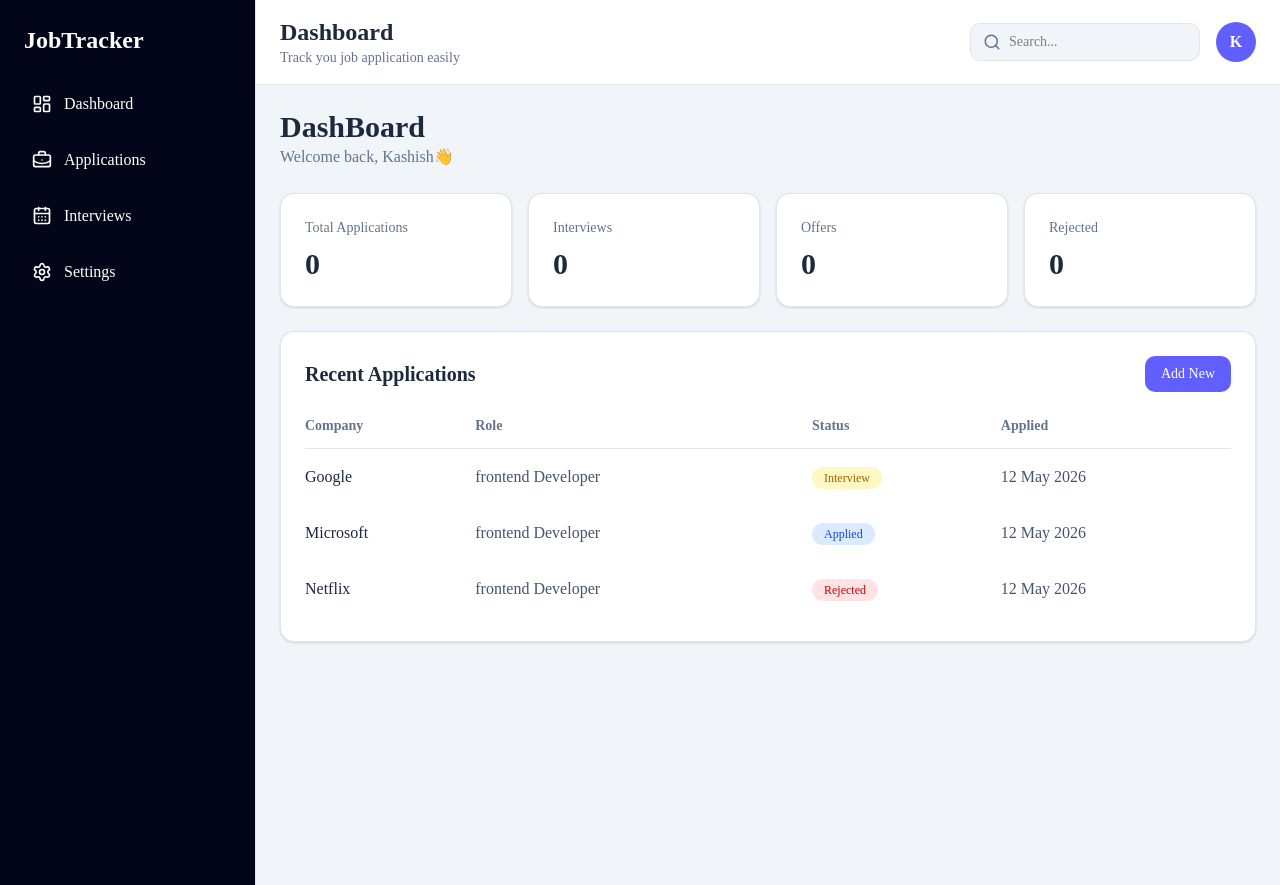
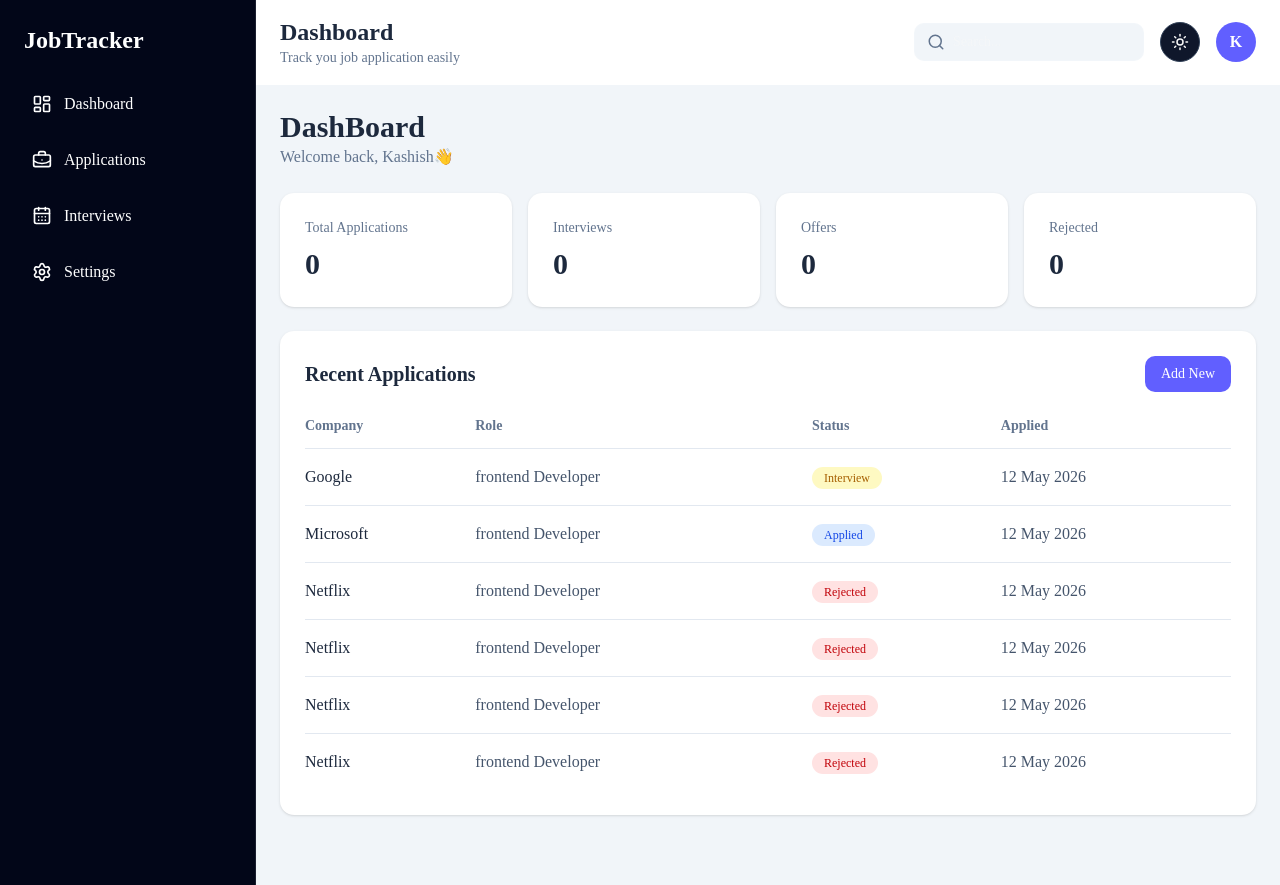
Before and after one commit to KashishGoyal905/job-application-tracker, a Next.js app: page / in a window 1280 px wide. Built offline with nearby package versions, Linux system fonts and the light colour scheme.

Commit message:
feat: implement dark mode theme toggle

```diff
--- a/package.json
+++ b/package.json
@@ -13,6 +13,7 @@
     "clsx": "^2.1.1",
     "lucide-react": "^1.16.0",
     "next": "16.2.6",
+    "next-themes": "^0.4.6",
     "radix-ui": "^1.4.3",
     "react": "19.2.4",
     "react-dom": "19.2.4",
--- a/src/app/layout.tsx
+++ b/src/app/layout.tsx
@@ -1,6 +1,7 @@
 import type { Metadata } from "next";
 import { Geist, Geist_Mono } from "next/font/google";
 import "./globals.css";
+import { ThemeProvider } from "@/components/providers/ThemeProvider";
 
 const geistSans = Geist({
   variable: "--font-geist-sans",
@@ -13,8 +14,8 @@ const geistMono = Geist_Mono({
 });
 
 export const metadata: Metadata = {
-  title: "Create Next App",
-  description: "Generated by create next app",
+  title: "Job Tracking Application",
+  description: "Job Tracking Application by KG",
 };
 
 export default function RootLayout({
@@ -27,7 +28,9 @@ export default function RootLayout({
       lang="en"
       className={`${geistSans.variable} ${geistMono.variable} h-full antialiased`}
     >
-      <body className="min-h-full flex flex-col">{children}</body>
+      <body className="min-h-full flex flex-col">
+        <ThemeProvider>{children}</ThemeProvider>
+      </body>
     </html>
   );
 }
--- a/src/components/dashboard/ApplicationsTable.tsx
+++ b/src/components/dashboard/ApplicationsTable.tsx
@@ -20,12 +20,32 @@ const dummyApplications = [
     status: "Rejected",
     appliedDate: "12 May 2026",
   },
+  {
+    id: 4,
+    company: "Netflix",
+    role: "frontend Developer",
+    status: "Rejected",
+    appliedDate: "12 May 2026",
+  },
+  {
+    id: 5,
+    company: "Netflix",
+    role: "frontend Developer",
+    status: "Rejected",
+    appliedDate: "12 May 2026",
+  },
+  {
+    id: 6,
+    company: "Netflix",
+    role: "frontend Developer",
+    status: "Rejected",
+    appliedDate: "12 May 2026",
+  },
 ];
 
 function ApplicationsTable() {
   return (
     <div className="rounded-xl border bg-white p-6 shadow-sm">
-
       <div className="mb-6 flex items-center justify-between">
         <h2 className="text-xl font-semibold text-slate-800">
           Recent Applications
@@ -38,7 +58,7 @@ function ApplicationsTable() {
       <div className="overflow-x-auto">
         <table className="w-full border-collapse">
           <thead>
-            <tr className="border-b text-left">
+            <tr className="text-left">
               <th className="pb-3 text-sm font-semibold text-slate-500">
                 Company
               </th>
@@ -56,7 +76,7 @@ function ApplicationsTable() {
 
           <tbody>
             {dummyApplications.map((application) => (
-              <tr key={application.id}>
+              <tr key={application.id} className="border-t border-slate-200">
                 <td className="py-4 font-medium text-slate-800">
                   {application.company}
                 </td>
--- a/src/components/layouts/Navbar.tsx
+++ b/src/components/layouts/Navbar.tsx
@@ -1,14 +1,18 @@
 import { Search } from "lucide-react";
+import ThemeToggle from "./ThemeToggle";
 
 function Navbar() {
   return (
     <header className="flex items-center justify-between border-b bg-white px-6 py-4">
+      {/* Left Side*/}
       <div>
         <h2 className="text-2xl font-semibold text-slate-800">Dashboard</h2>
         <p className="text-sm text-slate-500">
           Track you job application easily
         </p>
       </div>
+
+      {/* Right Side */}
       <div className="flex items-center gap-4">
         <div className="flex items-center gap-2 rounded-lg border bg-slate-100 px-3 py-2">
           <Search size={18} className="text-slate-500" />
@@ -18,6 +22,7 @@ function Navbar() {
             className="bg-transparent text-sm outline-none"
           />
         </div>
+        <ThemeToggle />
         <div className="flex h-10 w-10 items-center justify-center rounded-full bg-indigo-500 font-semibold text-white">
           K
         </div>
--- /dev/null
+++ b/src/components/layouts/ThemeToggle.tsx
@@ -0,0 +1,24 @@
+"use client";
+
+import { Moon, Sun } from "lucide-react";
+import { useTheme } from "next-themes";
+
+function ThemeToggle() {
+  const { theme, setTheme } = useTheme();
+  const isDarkTheme = theme === "dark";
+
+  function toggleTheme() {
+    setTheme(isDarkTheme ? "light" : "dark");
+  }
+
+  return (
+    <button
+      onClick={toggleTheme}
+      className="flex h-10 w-10 items-center justify-center rounded-full border bg-white transition hover:bg-slate-100 dark:border-slate-700 dark:bg-slate-900 dark:hover:bg-slate-700"
+    >
+      {isDarkTheme ? <Sun size={18} /> : <Moon size={18} />}
+    </button>
+  );
+}
+
+export default ThemeToggle;
--- /dev/null
+++ b/src/components/providers/ThemeProvider.tsx
@@ -0,0 +1,15 @@
+"use client";
+
+import { ThemeProvider as NextThemesProvider } from "next-themes";
+
+type ThemeProviderProps = {
+  children: React.ReactNode;
+};
+
+export function ThemeProvider({ children }: ThemeProviderProps) {
+  return (
+    <NextThemesProvider attribute="class" defaultTheme="dark" enableSystem>
+      {children}
+    </NextThemesProvider>
+  );
+}
```
Also changed, not shown: 1 other file (tests, documents, lock files or other folders).
